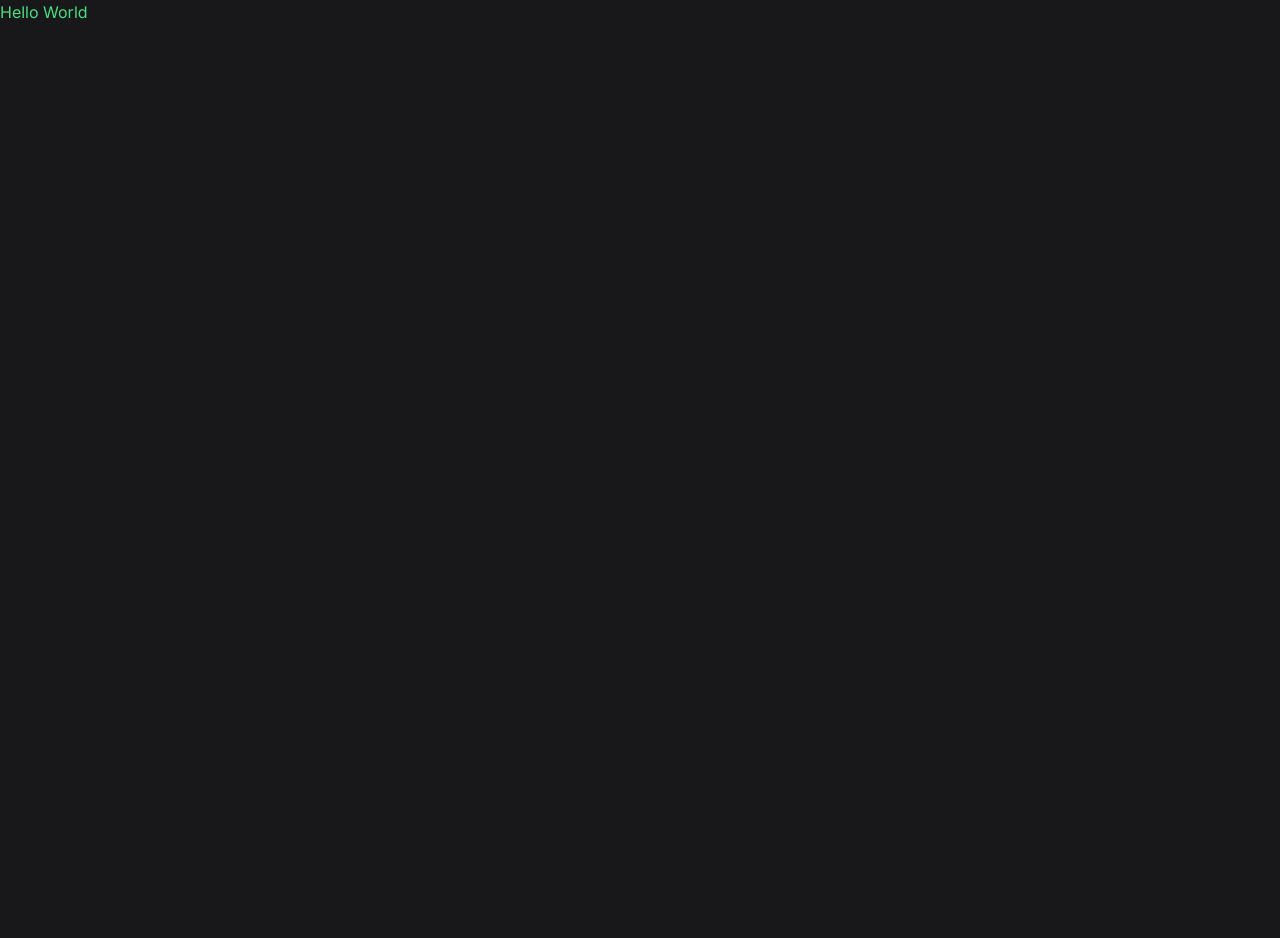
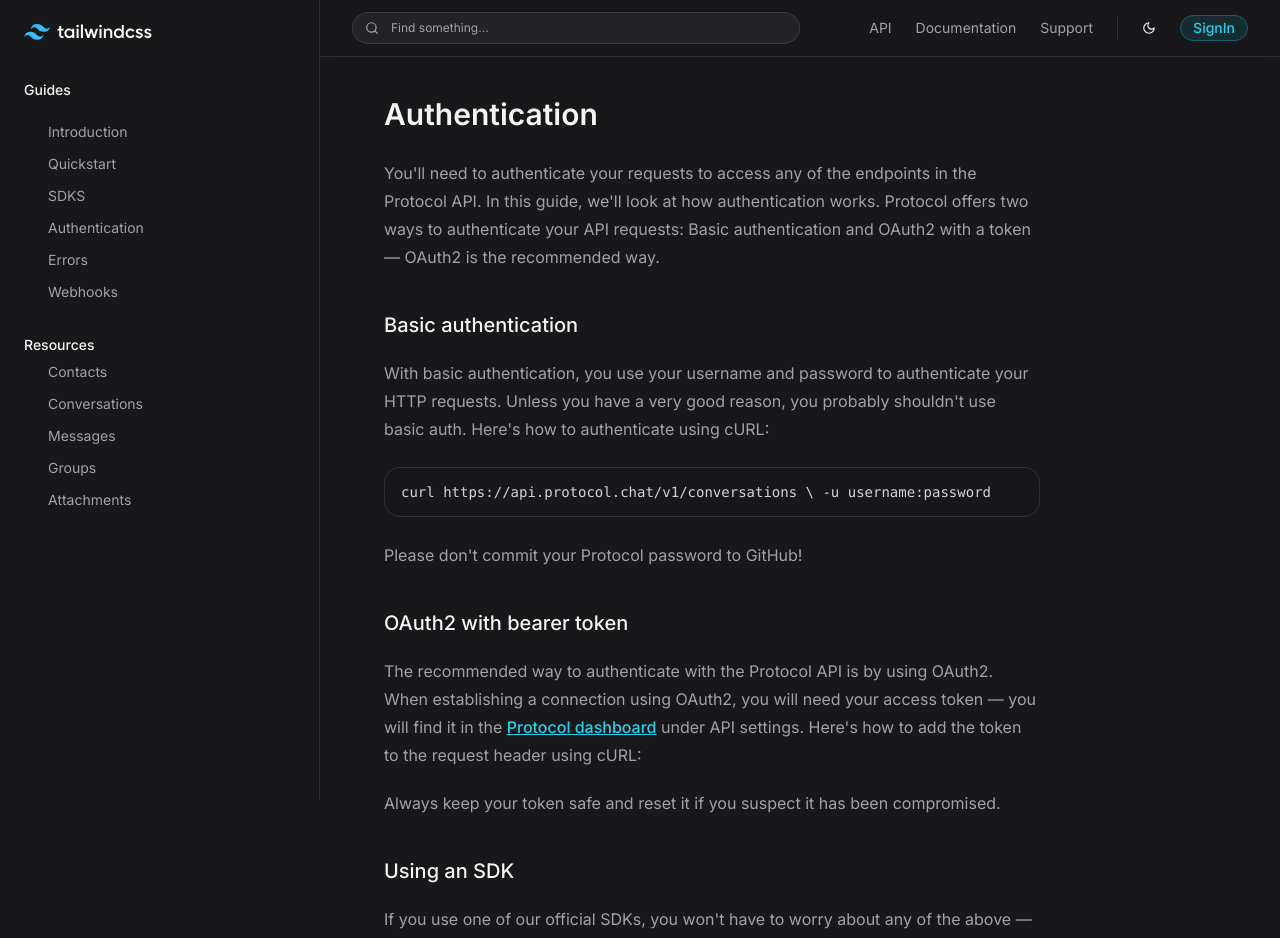
Before and after one commit to leokazuyukinagatani/ui-next-tailwind, a Next.js app: page / in a window 1280 px wide. Shown: the top 938 px of the page. Before the commit the page ends 800 px from the top, so only its background shows below. Built offline with nearby package versions, Linux system fonts and the light colour scheme.

Commit message:
feat: page

```diff
--- a/src/app/layout.tsx
+++ b/src/app/layout.tsx
@@ -1,5 +1,8 @@
 import './globals.css'
 import { Inter } from 'next/font/google'
+import { Sidebar } from '@/components/Sidebar'
+import { Header } from '@/components/Header'
+import { HeroPattern } from '@/components/HeroPattern'
 
 const inter = Inter({ subsets: ['latin'] })
 export const metadata = {
@@ -14,7 +17,14 @@ export default function RootLayout({
 }) {
   return (
     <html lang="en" className={inter.className}>
-      <body className='bg-zinc-900'>{children}</body>
+      <body className="bg-zinc-900">
+        <Sidebar />
+        <div className="ml-80 relative h-screen">
+          <Header />
+          {/* <HeroPattern /> */}
+          <div className="py-24 max-w-4xl px-8 mx-auto">{children}</div>
+        </div>
+      </body>
     </html>
   )
 }
--- a/src/app/page.tsx
+++ b/src/app/page.tsx
@@ -1,7 +1,49 @@
-
-
 export default function Home() {
   return (
-    <h1 className="text-green-400">Hello World</h1>
+    <main className="prose prose-invert prose-headings:text-zinc-100 prose-headings:font-semibold prose-h1:text-3xl prose-h2:text-xl prose-h2:font-medium prose-p:text-zinc-400 prose-pre:bg-zinc-900 prose-pre:border prose-pre:border-white/10 prose-pre:rounded-2xl prose-a:text-cyan-400" >
+      <h1 id="authentication">Authentication</h1>
+      <p>
+        You'll need to authenticate your requests to access any of the endpoints
+        in the Protocol API. In this guide, we'll look at how authentication
+        works. Protocol offers two ways to authenticate your API requests: Basic
+        authentication and OAuth2 with a token — OAuth2 is the recommended way.
+      </p>
+      <h2 id="basic-authentication">Basic authentication</h2>
+      <p>
+        With basic authentication, you use your username and password to
+        authenticate your HTTP requests. Unless you have a very good reason, you
+        probably shouldn't use basic auth. Here's how to authenticate using
+        cURL:
+      </p>
+
+      <pre>
+
+        <code className="language-bash">
+          curl https://api.protocol.chat/v1/conversations \ -u username:password{' '}
+        </code>
+      </pre>
+      <p>Please don't commit your Protocol password to GitHub!</p>
+      <h2 id="o-auth2-with-bearer-token"> OAuth2 with bearer token</h2>
+      <p>
+        The recommended way to authenticate with the Protocol API is by using
+        OAuth2. When establishing a connection using OAuth2, you will need your
+        access token — you will find it in the{' '}
+        <a href="/authentication#">Protocol dashboard</a> under API settings.
+        Here's how to add the token to the request header using cURL:
+      </p>
+
+      <p>
+        Always keep your token safe and reset it if you suspect it has been
+        compromised.
+      </p>
+      <h2 id="using-an-sdk">Using an SDK</h2>
+      <p>
+        If you use one of our official SDKs, you won't have to worry about any
+        of the above — fetch your access token from the{' '}
+        <a href="/authentication#">Protocol dashboard</a> under API settings,
+        and the client library will take care of the rest. All the client
+        libraries use OAuth2 behind the scenes.
+      </p>
+    </main>
   )
 }
```
